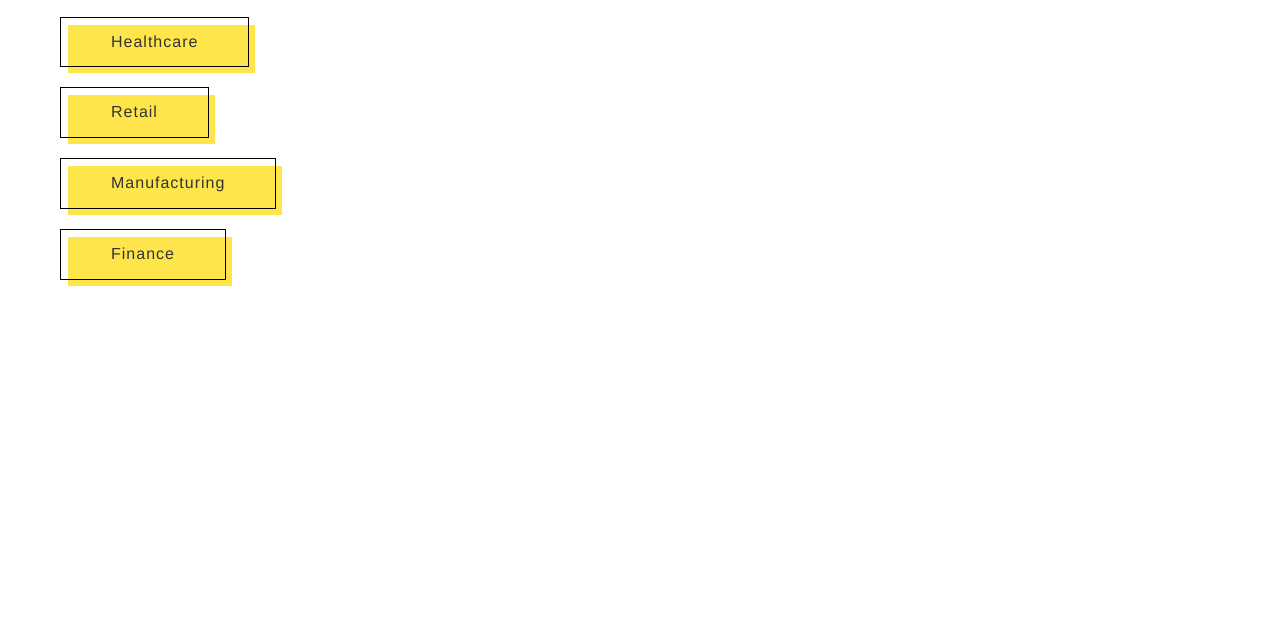
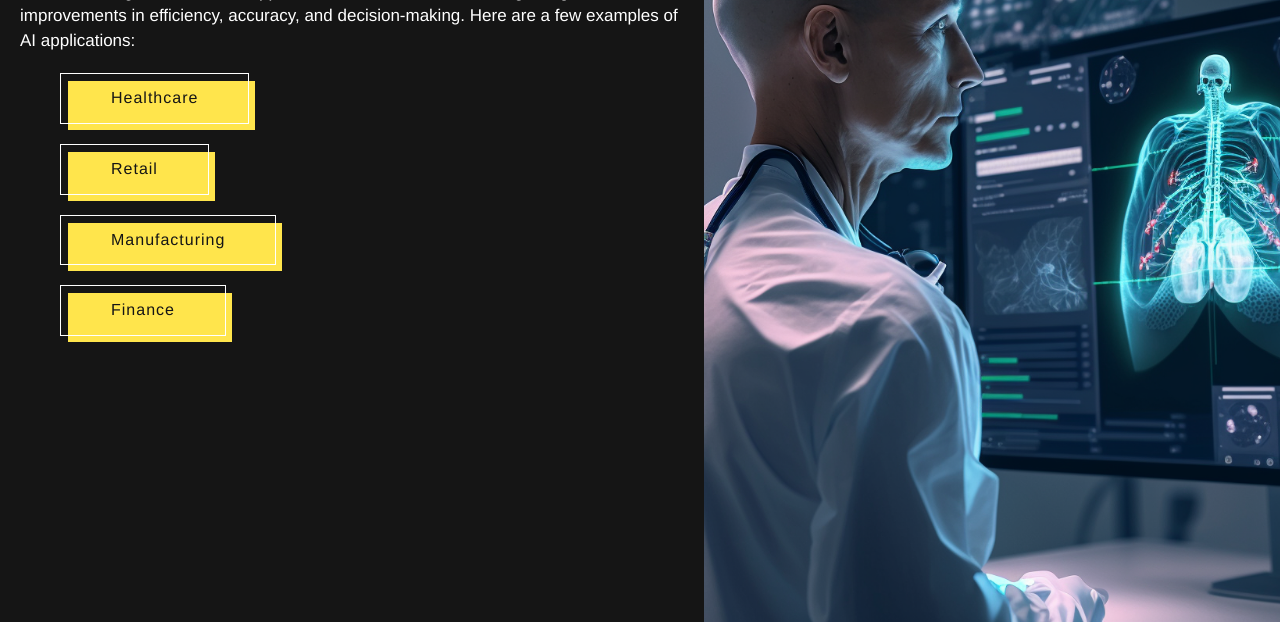
Before and after one commit to fyniteDEV/projekt-het-oldal, a plain HTML site: page AI/page2.html in a window 1280 px wide. Shown: the part 178-800 px from the top of the page. Drawn offline with nearby package versions, Linux system fonts and the light colour scheme.

Commit message:
képek, további styling, dark mode

```diff
--- a/AI/page2.html
+++ b/AI/page2.html
@@ -23,6 +23,7 @@
     </div>
   </nav>
 
+  <div class="split textSection">
     <h2>The applications and the flexibility of AI</h2>
     <p>Artificial Intelligence has been applied in various industries, leading to significant improvements in efficiency, accuracy, and decision-making. Here are a few examples of AI applications:</p>
     <ul>
@@ -39,6 +40,9 @@
         <button class="toggleBtn" onclick="displayChange('text24')">Finance</button>
         <p id="text24" style="display: none">AI is changing the way financial institutions operate by automating many tasks and improving the accuracy of financial forecasting and risk assessment. For example, AI algorithms can analyze large amounts of data to detect fraud, making the financial industry more secure.</p></li>
     </ul>
+  </div>
+  <div class="split imgSection" id="sideImg2"></div>
+
 
 
       <script src="index.js"></script>
--- a/AI/style.css
+++ b/AI/style.css
@@ -7,14 +7,21 @@ li {
 
 h2 {
   font-size: 40px;
+  font-weight: bold;
+  color: white;
 }
 
 p {
   font-size: 17px;
+  color: white;
 }
 
 li p {
   margin-top: 20px;
+}
+
+.navbar {
+  z-index: 1000;
 }
 
 .list {
@@ -27,13 +34,56 @@ li p {
   display: inline;
 }
 
+.split {
+  height: 100%;
+  /* width: 50%; */
+  position: fixed;
+  z-index: 1;
+  top: 0;
+  overflow-x: hidden;
+  padding-top: 40px;
+}
+
+.textSection {
+  left: 0;
+  width: 55%;
+  background-color: #151515;
+}
+
+.imgSection {
+  padding-top: 100px;
+  right: 0;
+  width: 45%;
+  background-position: top;
+  background-size: auto 100%;
+}
+#sideImg1{
+  background-image: url(kepek/ai.jpg);
+}
+#sideImg3 {
+  background-image: url(kepek/robot.png);
+}
+#sideImg2 {
+  background-image: url(kepek/doctor.png);
+}
+#sideImg4 {
+  background-image: url(kepek/all_seeing_eye.png);
+}
+#sideImg5 {
+  background-image: url(kepek/god.png);
+}
+
+button {
+  color: #151515;
+}
+
 .toggleBtn {
   font-size: 16px;
   font-weight: 200;
   letter-spacing: 1px;
   padding: 13px 20px 13px;
   outline: 0;
-  border: 1px solid black;
+  border: 1px solid white;
   cursor: pointer;
   position: relative;
   background-color: rgba(0, 0, 0, 0);
@@ -72,8 +122,3 @@ li p {
   margin-right: 50px;
   padding-bottom: 250px;
 }
-
-body
-{
-
-}
```
Also changed, not shown: AI/page1.html (+4 -1 lines), AI/page3.html (+32 -6 lines), AI/page4.html (+3 -0 lines), AI/page5.html (+3 -0 lines), AI/kepek/ai.jpg (added), AI/kepek/ai.png (deleted), AI/kepek/all_seeing_eye.png (added), AI/kepek/doctor.png (added), AI/kepek/robot.png (added), 1 other file. Lines whose indentation alone changed are shown as unchanged.
